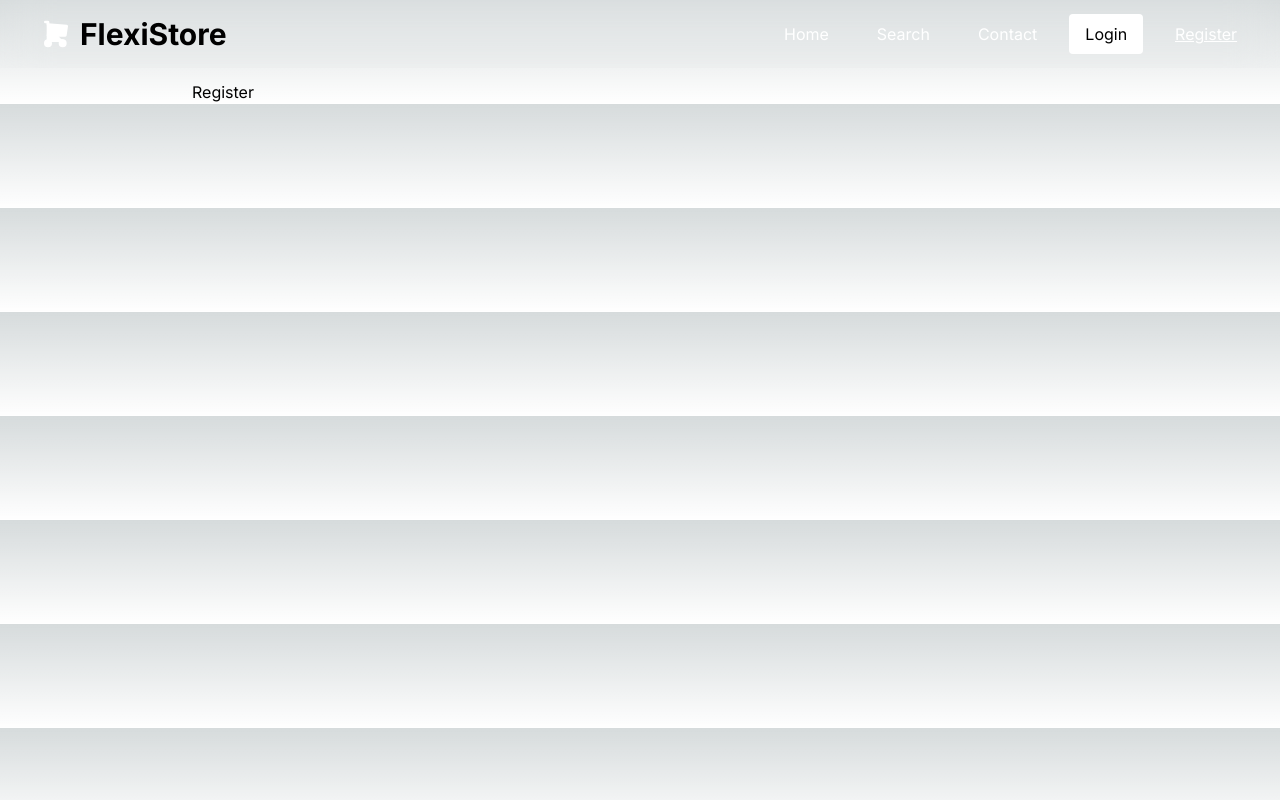
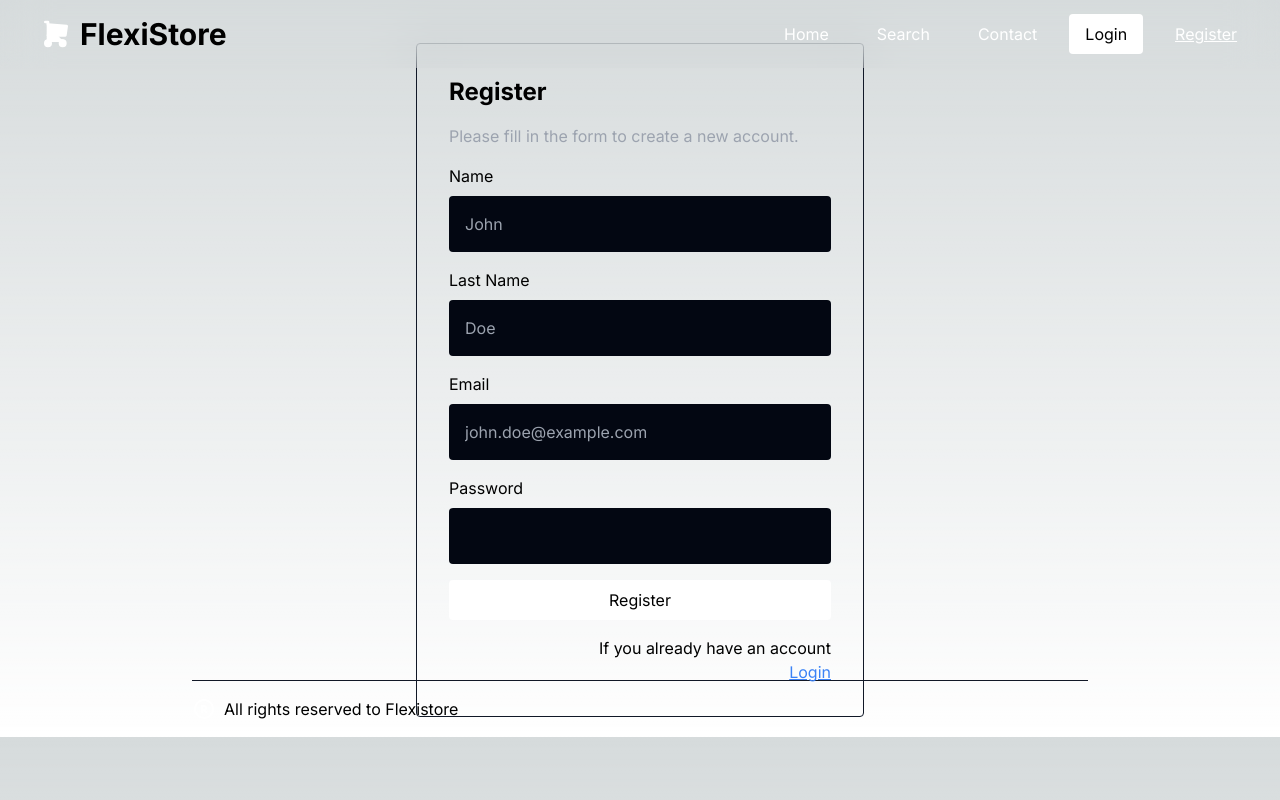
Before and after one commit to forjoa/flexistore, a Next.js app: page /home/register in a window 1280 px wide. Built offline with nearby package versions, Linux system fonts and the light colour scheme; no server answers.

Commit message:
build: create ui to send new client info

```diff
--- a/src/app/home/register/page.tsx
+++ b/src/app/home/register/page.tsx
@@ -1,9 +1,123 @@
+'use client'
+import Footer from '@/components/home/globals/Footer'
 import Main from '@/components/home/globals/Main'
+import { insertNewClient } from '@/server/utils/functions'
+import Link from 'next/link'
+import { useState } from 'react'
+import { Toaster, toast } from 'sonner'
 
-export default function Register() {
+const RegistrationForm = () => {
+  const [newClient, setNewClient] = useState<Client>({
+    name: '',
+    lastname: '',
+    email: '',
+    password: '',
+  })
+
+  const handleChange = (e: React.ChangeEvent<HTMLInputElement>) => {
+    setNewClient({
+      ...newClient,
+      [e.target.id]: e.target.value,
+    })
+  }
+
+  const handleSubmit = async (e: React.FormEvent<HTMLFormElement>) => {
+    e.preventDefault()
+
+    const { success, error } = await insertNewClient(newClient)
+
+    success ? toast.success('User created correctly!') : toast.error(error)
+
+    setNewClient({
+      name: '',
+      lastname: '',
+      email: '',
+      password: '',
+    })
+  }
+
   return (
     <Main>
-      <p>Register</p>
+      <Toaster />
+      <main className='flex w-full h-[calc(100vh-200px)] items-center justify-center'>
+        <form
+          onSubmit={handleSubmit}
+          className='w-full max-w-md border border-gray-900 p-8 flex flex-col gap-4 rounded'
+        >
+          <div className='flex flex-col gap-4'>
+            <h2 className='text-2xl font-bold'>Register</h2>
+            <p className='text-gray-400'>
+              Please fill in the form to create a new account.
+            </p>
+          </div>
+          <div className='flex flex-col gap-4'>
+            <div className='flex flex-col gap-2'>
+              <label htmlFor='name'>Name</label>
+              <input
+                id='name'
+                placeholder='John'
+                required
+                type='text'
+                value={newClient.name}
+                onChange={handleChange}
+                className='p-4 rounded focus:outline-none focus:ring focus:border-blue-500 bg-gray-950'
+              />
+            </div>
+            <div className='flex flex-col gap-2'>
+              <label htmlFor='lastname'>Last Name</label>
+              <input
+                id='lastname'
+                placeholder='Doe'
+                required
+                type='text'
+                value={newClient.lastname}
+                onChange={handleChange}
+                className='p-4 rounded focus:outline-none focus:ring focus:border-blue-500 bg-gray-950'
+              />
+            </div>
+            <div className='flex flex-col gap-2'>
+              <label htmlFor='email'>Email</label>
+              <input
+                id='email'
+                placeholder='john.doe@example.com'
+                required
+                type='email'
+                autoComplete='username'
+                value={newClient.email}
+                onChange={handleChange}
+                className='p-4 rounded focus:outline-none focus:ring focus:border-blue-500 bg-gray-950'
+              />
+            </div>
+            <div className='flex flex-col gap-2'>
+              <label htmlFor='password'>Password</label>
+              <input
+                id='password'
+                required
+                type='password'
+                autoComplete='new-password'
+                value={newClient.password}
+                onChange={handleChange}
+                className='p-4 rounded focus:outline-none focus:ring focus:border-blue-500 bg-gray-950'
+              />
+            </div>
+          </div>
+          <button
+            type='submit'
+            className='w-full bg-white text-black py-2 px-4 rounded cursor-pointer transition-all hover:opacity-50'
+          >
+            Register
+          </button>
+          <div className='w-full flex flex-col items-end'>
+            <p>If you already have an account</p>
+            <Link href='/home/login' className='underline text-blue-500'>
+              Login
+            </Link>
+          </div>
+        </form>
+      </main>
+      <Footer />
     </Main>
   )
 }
+
+export default RegistrationForm
```
